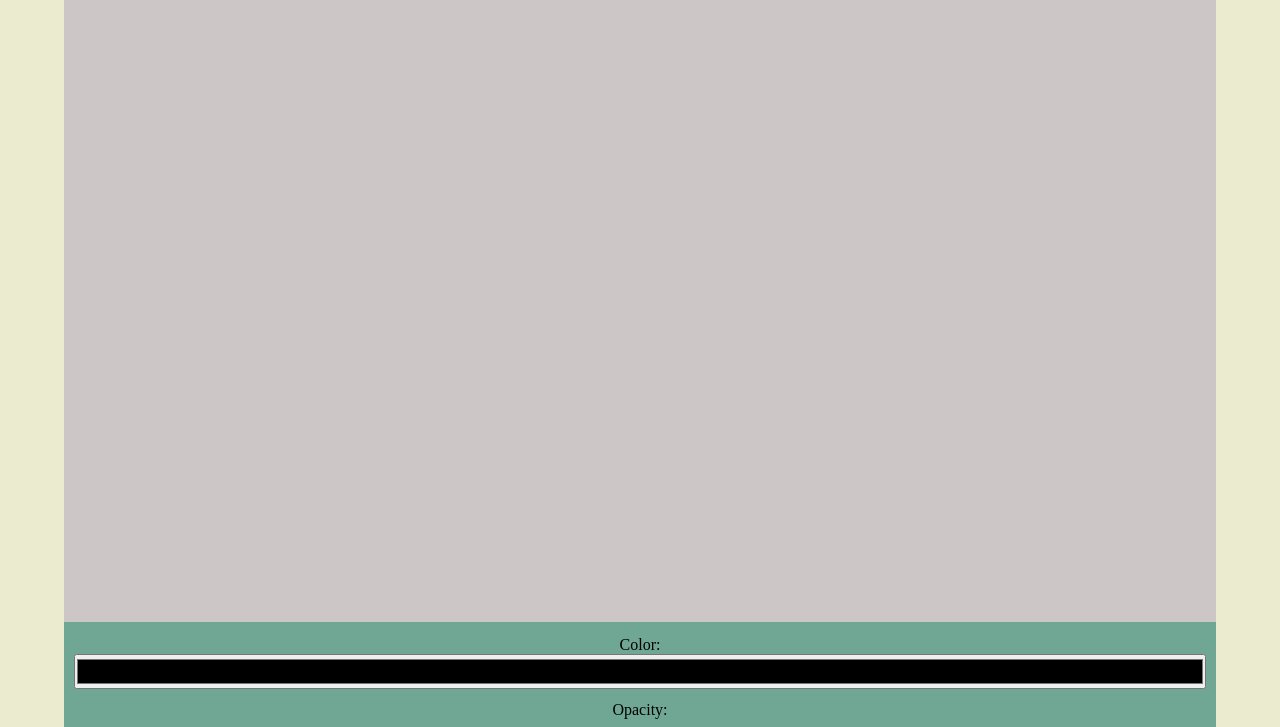
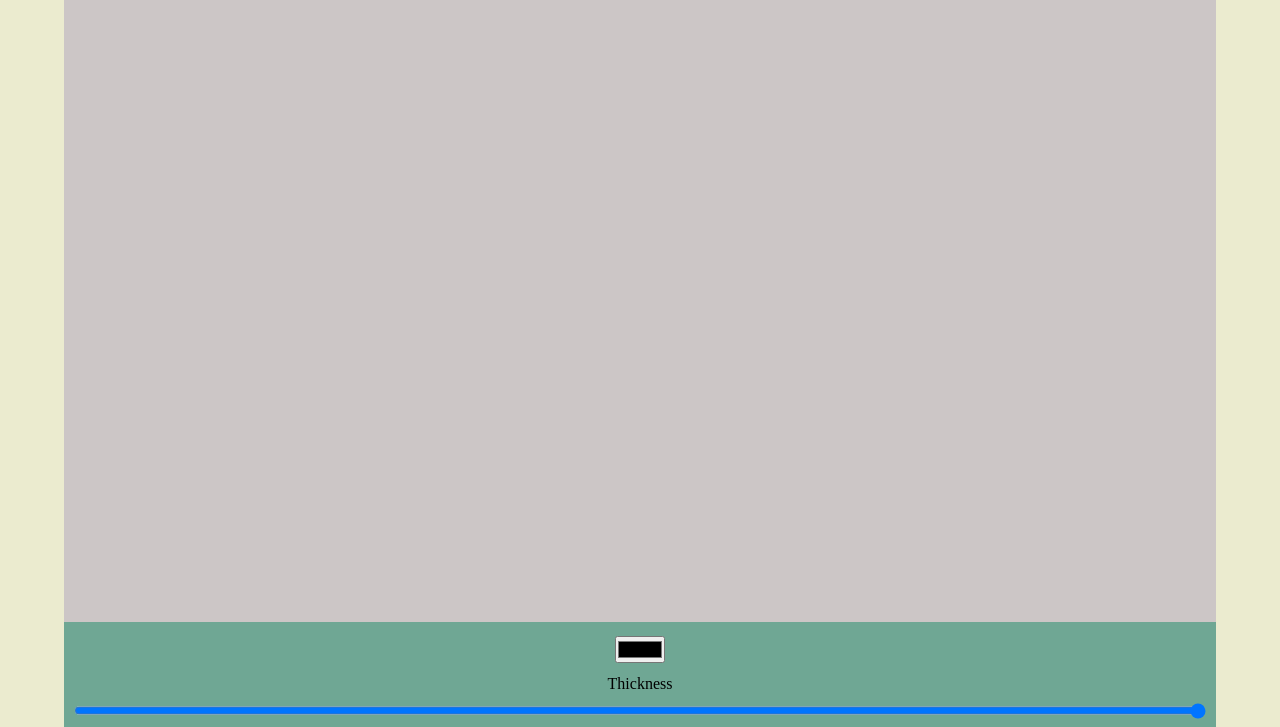
Before and after one commit to RPE8/odin-etch-a-sketch, a website: page index.html in a window 1280 px wide. Shown: the part 58-785 px from the top of the page. Drawn offline with Linux system fonts and the light colour scheme.

Commit message:
Replace opacity by thickness and remove label for color

```diff
--- a/index.html
+++ b/index.html
@@ -16,11 +16,11 @@
       <section id="draw-panel"><div id="canvas-container"></div></section>
       <section id="draw-tools">
         <menu id="tools-menu">
-          <li class="labeled-input">
-            <span>Color:</span><input id="color" type="color" />
+          <li>
+            <input id="color" type="color" />
           </li>
           <li class="labeled-input">
-            <span>Opacity:</span><input type="range" value="100" />
+            <span>Thickness</span><input type="range" value="100" />
           </li>
           <li><button type="button">Undo</button></li>
           <li><button type="button">Redo</button></li>
```
